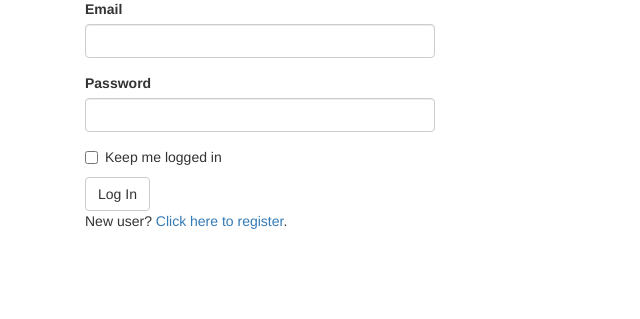
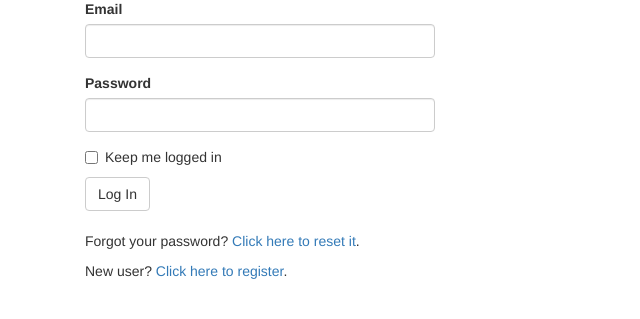
Before and after one commit to fangyansun/social_blog, a Flask app: a page that uses app/templates/auth/login.html in a window 1280 px wide. Shown: the part 193-512 px from the top of the page, without its empty margins (0-640 px from the left). Run offline with Flask 2, Linux system fonts and the light colour scheme; some libraries are stand-ins or nearby versions.

Commit message:
reset password by sending an email to the user
Signed-off-by: Fangyan SUN <zhzxsunfangyan@yeah.net>

```diff
--- a/app/auth/forms.py
+++ b/app/auth/forms.py
@@ -14,7 +14,7 @@ class LoginForm(FlaskForm):
 class RegistrationForm(FlaskForm):
     email = StringField('Email', validators = [DataRequired(), Length(1,64), Email()])
     username = StringField('Username', validators=[DataRequired(), Length(1, 64),
-        Regexp('^[A-Za-z][A-Za-z0-9_.]*$', 0,'Usernames must have only letters, numbers, dots or ' 'underscores')])
+        Regexp('^[A-Za-z][A-Za-z0-9_.]*$', 0,'Usernames must have only letters, numbers, dots or underscores')])
     password = PasswordField('Password', validators=[DataRequired(), EqualTo('password2', message='Passwords must match.')])
     password2 = PasswordField('Confirm password', validators=[DataRequired()])
     submit = SubmitField('Register')
@@ -32,3 +32,13 @@ class ChangePasswordForm(FlaskForm):
     password = PasswordField('New password', validators=[DataRequired(), EqualTo('password2', message='Passwords must match.')])
     password2 = PasswordField('Confirm new password',validators=[DataRequired()])
     submit = SubmitField('Update Password')
+
+class PasswordResetRequestForm(FlaskForm):
+    email = StringField('Email', validators=[DataRequired(), Length(1, 64), Email()])
+    submit = SubmitField('Reset Password')
+
+
+class PasswordResetForm(FlaskForm):
+    password = PasswordField('New Password', validators=[DataRequired(), EqualTo('password2', message='Passwords must match')])
+    password2 = PasswordField('Confirm password', validators=[DataRequired()])
+    submit = SubmitField('Reset Password')
--- a/app/auth/views.py
+++ b/app/auth/views.py
@@ -4,7 +4,7 @@ from . import auth
 from .. import db
 from ..models import User
 from ..email import send_email
-from .forms import LoginForm, RegistrationForm, ChangePasswordForm
+from .forms import LoginForm, RegistrationForm, ChangePasswordForm, PasswordResetRequestForm, PasswordResetForm
 
 
 @auth.before_app_request
@@ -96,3 +96,33 @@ def change_password():
         else:
             flash('Invalid password.')
     return render_template("auth/change_password.html", form=form)
+
+
+@auth.route('/reset', methods=['GET', 'POST'])
+def password_reset_request():
+    if not current_user.is_anonymous:
+        return redirect(url_for('main.index'))
+    form = PasswordResetRequestForm()
+    if form.validate_on_submit():
+        user = User.query.filter_by(email=form.email.data).first()
+        if user:
+            token = user.generate_reset_token()
+            send_email(user.email, 'Reset Your Password','auth/email/reset_password',user=user, token=token)
+        flash('An email with instructions to reset your password has been sent to you.')
+        return redirect(url_for('auth.login'))
+    return render_template('auth/reset_password.html', form=form)
+
+
+@auth.route('/reset/<token>', methods=['GET', 'POST'])
+def password_reset(token):
+    if not current_user.is_anonymous:
+        return redirect(url_for('main.index'))
+    form = PasswordResetForm()
+    if form.validate_on_submit():
+        if User.reset_password(token, form.password.data):
+            db.session.commit()
+            flash('Your password has been updated.')
+            return redirect(url_for('auth.login'))
+        else:
+            return redirect(url_for('main.index'))
+    return render_template('auth/reset_password.html', form=form)
--- a/app/templates/auth/login.html
+++ b/app/templates/auth/login.html
@@ -9,6 +9,8 @@
 </div>
 <div class="col-md-4">
   {{ wtf.quick_form(form)}}
+  <br>
+  <p>Forgot your password? <a href="{{ url_for('auth.password_reset_request') }}">Click here to reset it</a>.</p>
   <p>New user? <a href="{{url_for('auth.register')}}">Click here to register</a>.</p>
 </div>
 {% endblock %}
```
Also changed, not shown: app/models.py (+18 -0 lines), app/templates/auth/email/reset_password.html (added, +8 -0 lines), app/templates/auth/email/reset_password.txt (added, +13 -0 lines), app/templates/auth/reset_password.html (added, +13 -0 lines).
